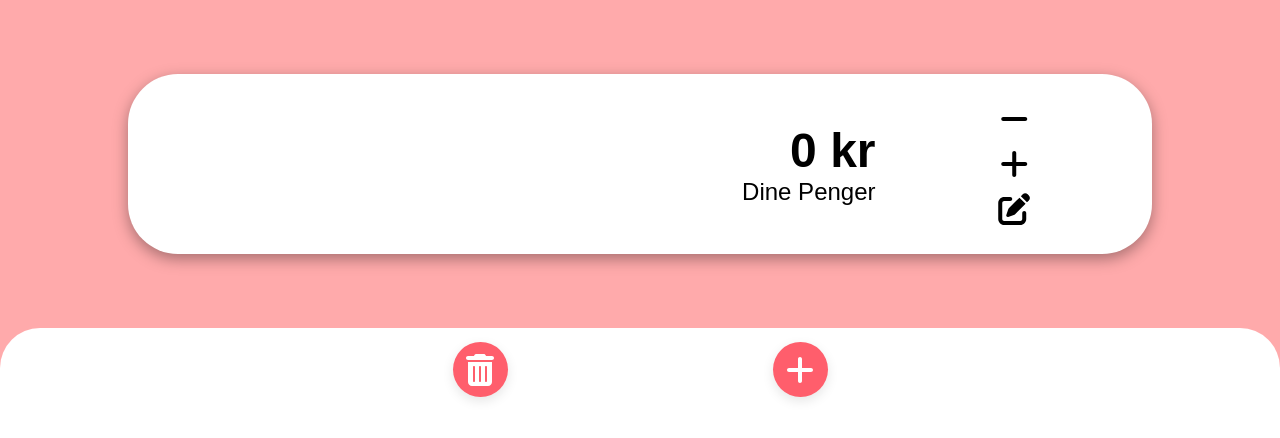
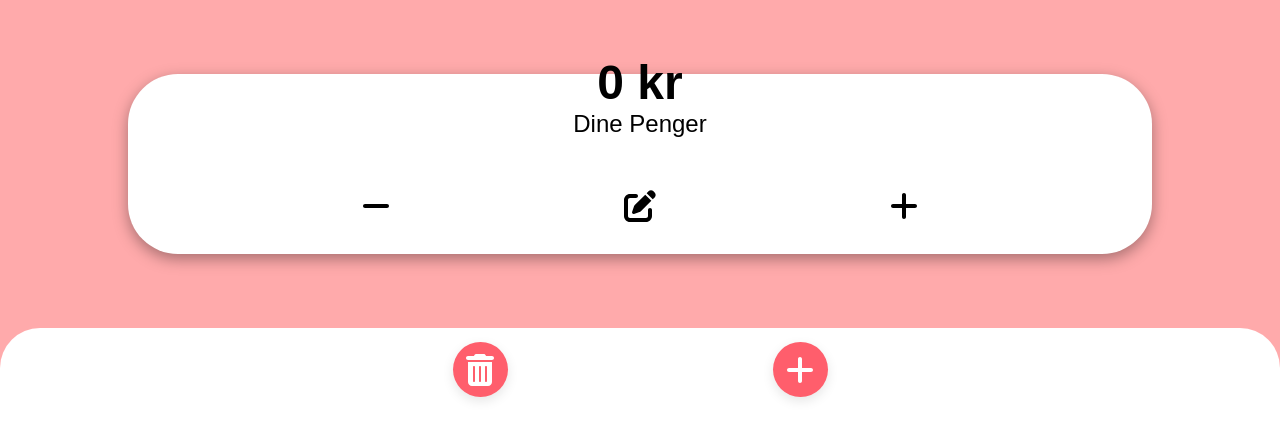
Before and after one commit to TrygveDev/HandleWeb, a React (Create React App) app: page / in a window 1280 px wide. Shown: the top 438 px of the page. Built offline with nearby package versions, Linux system fonts and the light colour scheme.

Commit message:
Edit money button + modal position + autofocus modal

```diff
--- a/src/components/Grocery.js
+++ b/src/components/Grocery.js
@@ -41,7 +41,7 @@ function Grocery(props) {
                             <div className='inputModal'>
                                 <div className='inputModal-content'>
                                     <h1>Hvor mye kostet varen?</h1>
-                                    <input ref={inputRef} placeholder="0" type="number"></input>
+                                    <input ref={inputRef} autoFocus placeholder="0" type="number"></input>
                                     <div className='inputModal-buttons'>
                                         <button
                                             onClick={() => {
--- a/src/components/Header.js
+++ b/src/components/Header.js
@@ -30,7 +30,7 @@ function Header(props) {
                         <div className='inputModal'>
                             <div className='inputModal-content'>
                                 <h1>Hvor mye penger har du?</h1>
-                                <input ref={inputRef} placeholder="0" type="number"></input>
+                                <input ref={inputRef} autoFocus placeholder="0" type="number"></input>
                                 <div className='inputModal-buttons'>
                                     <button
                                         onClick={() => {
@@ -59,13 +59,24 @@ function Header(props) {
 
     }
     function handleClickPlus() {
+        const groceryList = Cookies.get("groceryList") == null ? null : JSON.parse(Cookies.get("groceryList"))
+        console.log(groceryList)
+        hasCheckedItem = false
+        if (Object.values(groceryList).length !== 0) {
+            Object.values(groceryList).forEach((item) => {
+                if (item.price !== 0) {
+                    hasCheckedItem = true
+                }
+            })
+        }
+        if (!hasCheckedItem) {
             confirmAlert({
                 customUI: ({ onClose }) => {
                     return (
                         <div className='inputModal'>
                             <div className='inputModal-content'>
                                 <h1>Hvor mye penger vil du legge til?</h1>
-                            <input ref={inputRefPlus} placeholder="0" type="number"></input>
+                                <input ref={inputRefPlus} autoFocus placeholder="0" type="number"></input>
                                 <div className='inputModal-buttons'>
                                     <button
                                         onClick={() => {
@@ -88,15 +99,30 @@ function Header(props) {
                     );
                 }
             });
+        } else {
+            alert("Du kan ikke endre pengene dine når du har en avkrysset vare i listen din!")
+        }
+
     }
     function handleClickMinus() {
+        const groceryList = Cookies.get("groceryList") == null ? null : JSON.parse(Cookies.get("groceryList"))
+        console.log(groceryList)
+        hasCheckedItem = false
+        if (Object.values(groceryList).length !== 0) {
+            Object.values(groceryList).forEach((item) => {
+                if (item.price !== 0) {
+                    hasCheckedItem = true
+                }
+            })
+        }
+        if (!hasCheckedItem) {
             confirmAlert({
                 customUI: ({ onClose }) => {
                     return (
                         <div className='inputModal'>
                             <div className='inputModal-content'>
                                 <h1>Hvor mye penger vil du trekke fra?</h1>
-                            <input ref={inputRefMinus} placeholder="0" type="number"></input>
+                                <input ref={inputRefMinus} autoFocus placeholder="0" type="number"></input>
                                 <div className='inputModal-buttons'>
                                     <button
                                         onClick={() => {
@@ -119,11 +145,14 @@ function Header(props) {
                     );
                 }
             });
+        } else {
+            alert("Du kan ikke endre pengene dine når du har en avkrysset vare i listen din!")
+        }
+
     }
 
     return (
         <div className="container-header">
-
             <div className="header">
                 <div className="header-info">
                     <h1>{props.money} kr</h1>
@@ -131,8 +160,8 @@ function Header(props) {
                 </div>
                 <div className="header-edit">
                     <FontAwesomeIcon icon={faMinus} size="2xl" onClick={handleClickMinus} />
+                    <FontAwesomeIcon icon={faPenToSquare} size="2xl" onClick={handleClick} />
                     <FontAwesomeIcon icon={faPlus} size="2xl" onClick={handleClickPlus} />
-                    <FontAwesomeIcon icon={faPenToSquare} size="2xl" onClick={handleClick} />
                 </div>
             </div>
         </div>
--- a/src/components/List.js
+++ b/src/components/List.js
@@ -53,7 +53,7 @@ function List(props) {
                     <div className='inputModal'>
                         <div className='inputModal-content'>
                             <h1>Skriv inn en vare du skal handle</h1>
-                            <input ref={inputRef} placeholder="Eple..." type="text"></input>
+                            <input ref={inputRef} autoFocus placeholder="Eple..." type="text"></input>
                             <div className='inputModal-buttons'>
                                 <button
                                     onClick={() => {
--- a/src/style/header.css
+++ b/src/style/header.css
@@ -14,15 +14,18 @@
 	border-radius: 50px;
 	display: flex;
 	align-items: center;
-	flex-direction: row;
+	justify-content: center;
+	flex-direction: column;
 	box-shadow: rgba(0, 0, 0, 0.35) 0px 5px 15px;
 }
 .header-info {
+	width: 100%;
+	height: 75%;
 	text-align: center;
-	width: 73%;
 	display: flex;
+	text-align: center;
+	justify-content: flex-end;
 	flex-direction: column;
-	align-items: flex-end;
 }
 .header-info h1 {
 	font-size: 3em;
@@ -32,9 +35,28 @@
 }
 .header-edit {
 	display: flex;
+	justify-content: space-evenly;
+	flex-direction: row;
+	width: 100%;
+	height: 20%;
+	margin: 5% 0 5% 0;
+}
+.popup-container {
+	width: 100%;
+	height: 100%;
+	display: flex;
+	align-items: center;
+	justify-content: center;
 	flex-direction: column;
-	width: 27%;
-	margin: 5% 0 5% 0;
-	height: 75%;
-	justify-content: space-around;
+	border-radius: 12px;
+	text-align: center;
 }
+.popup-button {
+	width: 150px;
+	height: 40px;
+	border-radius: 12px;
+	background-color: #ff5e6c;
+	color: white;
+	font-size: 1.5em;
+	border: 0;
+}
--- a/src/style/inputModal.css
+++ b/src/style/inputModal.css
@@ -1,14 +1,13 @@
 .inputModal {
 	width: 100vw;
-	height: 250px;
-
+	height: 100vh;
 	display: flex;
-	align-items: center;
 	justify-content: center;
+	margin-top: 28vh;
 }
 .inputModal-content {
 	width: 80%;
-	height: 100%;
+	height: 250px;
 	background-color: #ececec;
 	border-radius: 12px;
 	display: flex;
```
Lines whose indentation alone changed are shown as unchanged.
